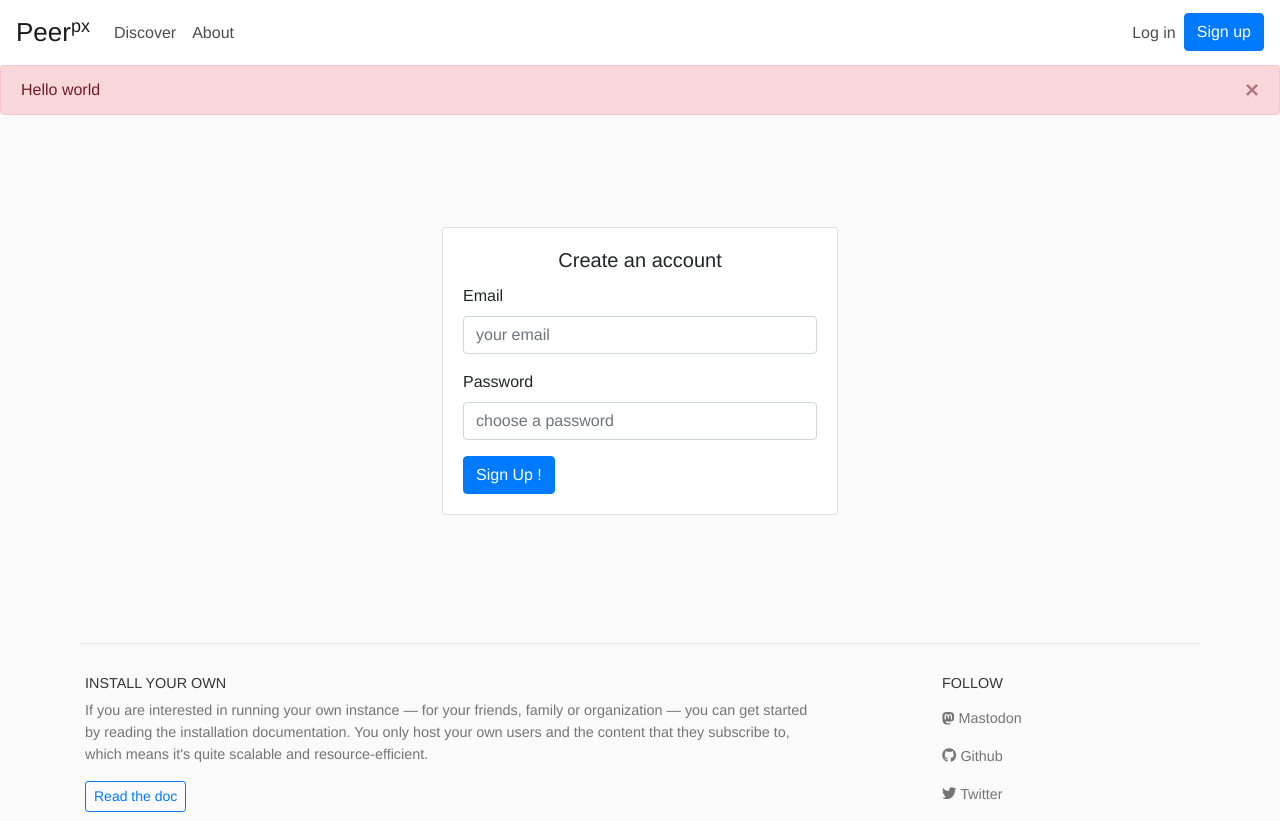
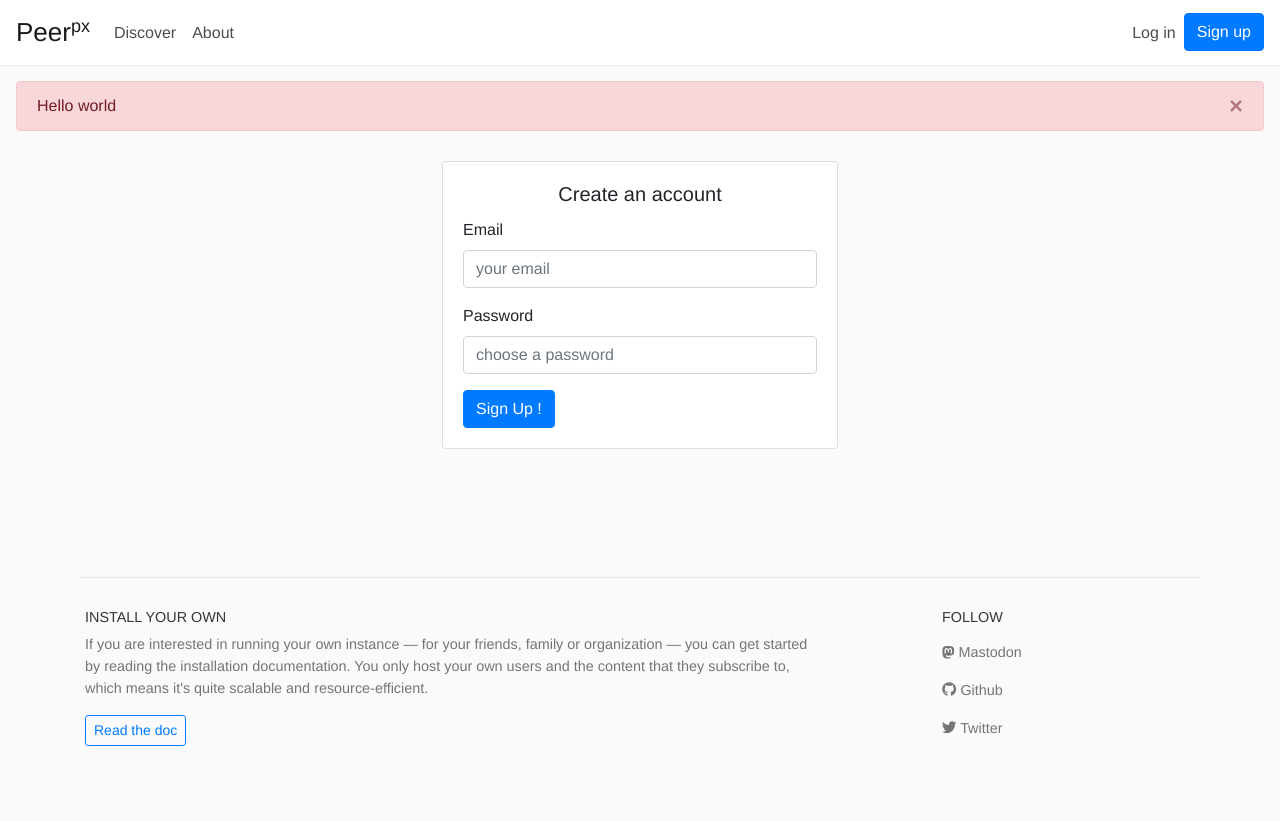
Before and after one commit to peerpx/lightui, a React (Create React App) app: page / in a window 1280 px wide. After the commit the page ends 800 px from the top, so only its background shows below. Built offline with nearby package versions, Linux system fonts and the light colour scheme.

Commit message:
msgbox z index

```diff
--- a/src/App.css
+++ b/src/App.css
@@ -82,6 +82,15 @@ footer button {
     }
 }
 
+/* msgbox */
+
+#msg-box {
+    z-index: 500;
+    position: fixed;
+    padding: 1rem;
+    width: 100%;
+}
+
 
 /* Login */
 
--- a/src/components/MsgBox.js
+++ b/src/components/MsgBox.js
@@ -1,6 +1,6 @@
 import React from 'react'
 import { connect } from 'react-redux'
-import { Alert } from 'reactstrap'
+import { Alert, Row } from 'reactstrap'
 import { hideMsg } from '../redux/actions'
 
 
@@ -25,9 +25,12 @@ class MsgBox extends React.Component {
 
     render() {
         return (
-            <Alert color={this.props.color} isOpen={this.props.isOpen} toggle={this.onDismiss} >
-                {this.props.msg}
-            </Alert>
+            <div id="msg-box">
+                <Alert color={this.props.color} isOpen={this.props.isOpen} toggle={this.onDismiss} >
+                    {this.props.msg}
+                </Alert>
+            </div>
+
         )
     }
 }
```
